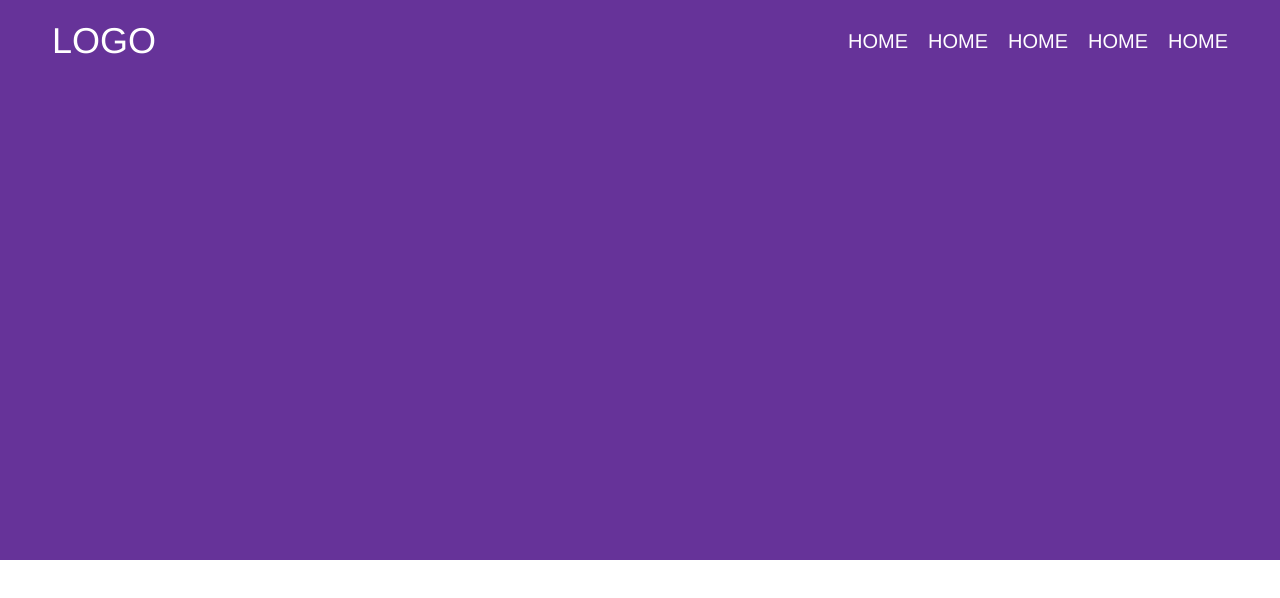
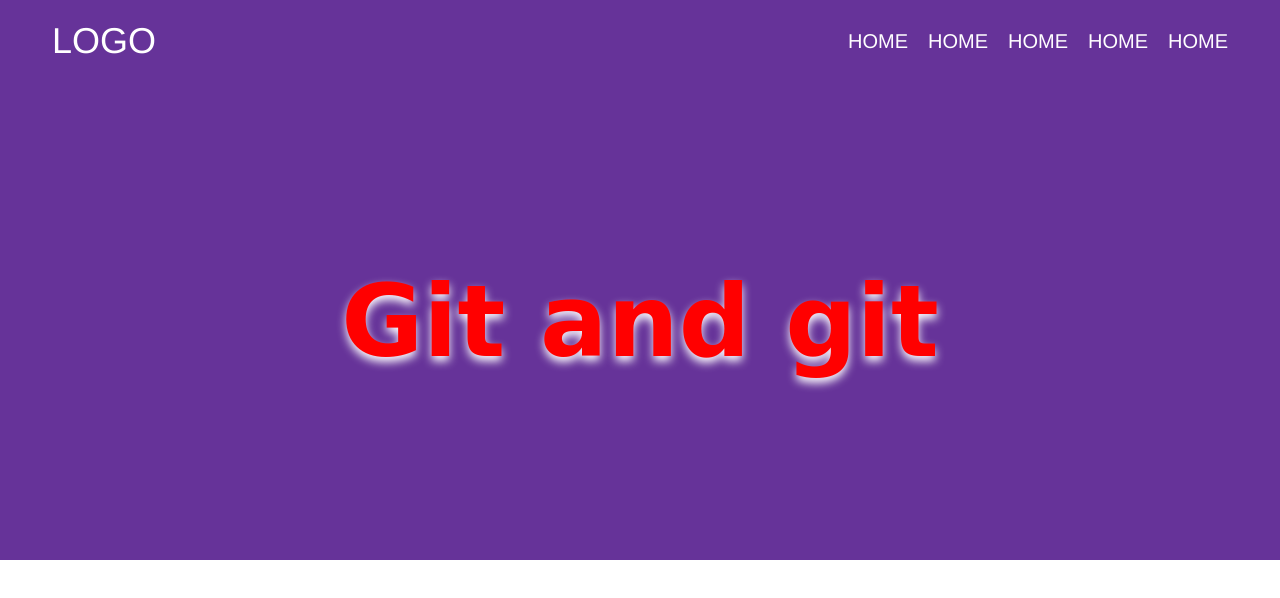
Before and after one commit to abdurahmon1234567/first-project, a plain HTML site: page index.html in a window 1280 px wide. Drawn offline with Linux system fonts and the light colour scheme.

Commit message:
title add

```diff
--- a/index.html
+++ b/index.html
@@ -21,6 +21,7 @@
                 </ul>
             </div>
         </nav>
+        <h1 class="header__title">Git and git</h1>
     </header>
 </body>
 </html>
--- a/styl.css
+++ b/styl.css
@@ -28,6 +28,8 @@ body {
 .header {
     min-height: 70vh;
     background: rebeccapurple;
+    display: flex;
+    flex-direction: column;
 }
 
 
@@ -59,3 +61,15 @@ body {
     color: #fff;
     margin-left: 20px;
 }
+
+
+.header__title {
+    font-size:100px;
+    font-family: cursive;
+ color: red;
+ flex-grow: 1;
+ display: flex;
+ justify-content: center;
+ align-items: center;
+ text-shadow: 0 5px 10px #fff;
+}
```
